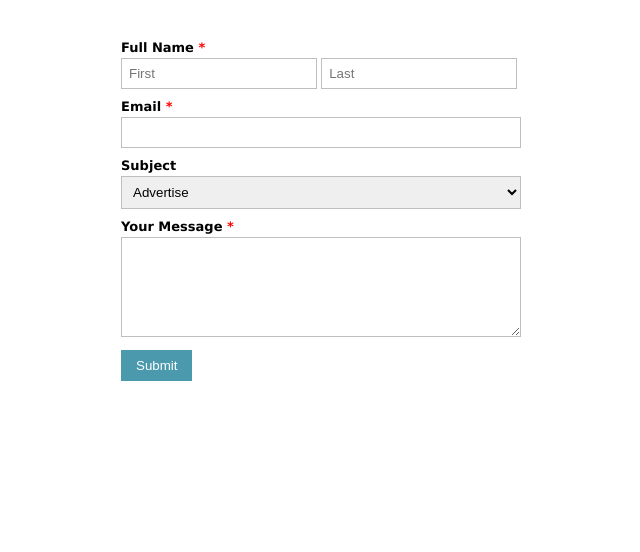
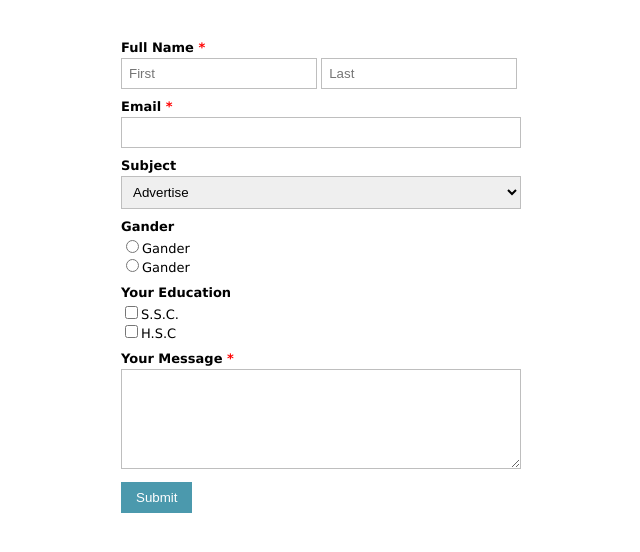
Before and after one commit to itskawsar/training-web-software-development, a plain HTML site: page form-inputs/index.html in a window 1280 px wide. Shown: the whole page, without its empty margins (323-963 px from the left). Drawn offline with Linux system fonts and the light colour scheme.

Commit message:
added radio & checkbox input on form

```diff
--- a/form-inputs/index.html
+++ b/form-inputs/index.html
@@ -106,6 +106,16 @@
 		        </select>
 		    </li>
 		    <li>
+		        <label>Gander</label>
+		        <input type="radio" name="gander" value="male" /><span>Gander</span><br>
+		        <input type="radio" name="gander" value="female" /><span>Gander</span><br>
+		    </li>
+		    <li>
+		        <label>Your Education</label>
+		        <input type="checkbox" name="ssc" /><span>S.S.C.</span><br>
+		        <input type="checkbox" name="hsc" /><span>H.S.C</span><br>
+		    </li>
+		    <li>
 		        <label>Your Message <span class="required">*</span></label>
 		        <textarea name="field5" id="field5" class="field-long field-textarea"></textarea>
 		    </li>
```
